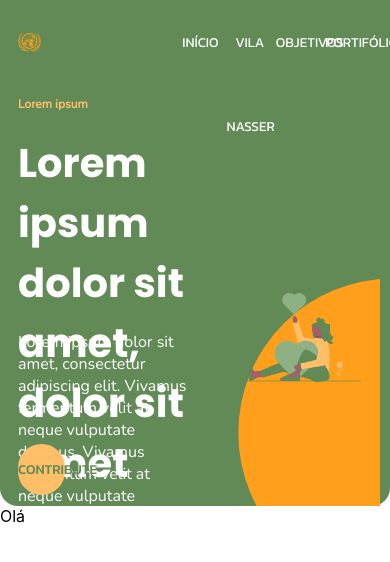
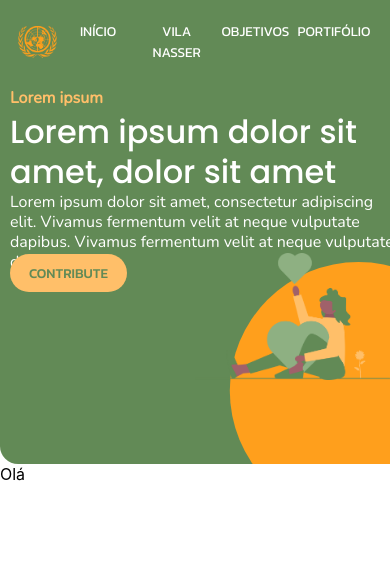
Before and after one commit to NadielySilva/ObjetivosSustentaveis_VilaNasser, a React (Create React App) app: page / in a window 390 px wide. Shown: the top 562 px of the page. Built offline with nearby package versions, Linux system fonts and the light colour scheme.

Commit message:
Header.js and Banner.js are now responsive

```diff
--- a/src/Components/Banner.js
+++ b/src/Components/Banner.js
@@ -15,6 +15,13 @@ const Container = styled.div`
   display: flex;
   border-radius: 0 0 18px 18px;
   background-color: #628A56;
+
+  @media screen and (max-width: 481px){
+    height: 45vh;
+    display: flex;
+    flex-direction: column;
+  }
+
 `;
 
 const BannerTextBox = styled.div`
@@ -25,14 +32,40 @@ const BannerTextBox = styled.div`
   align-items: flex-start;
   justify-content: space-evenly;
   padding-left: 18px;
+
+  @media screen and (max-width: 481px){
+    width: 100vw;
+    height: 25vh;
+    padding-left: 10px;
+  }
 `;
 
 const HighlightedText = styled.p`
   font-family: 'Nunito', sans-serif;
   font-weight: bold;
-  font-size: 0.75rem;
+  font-size: 1rem;
   color: #FFBF69;
+  line-height: 1rem;
   height: 3vh;
+
+  @media screen and (min-width: 1281px){
+    font-size: 1.5rem;
+    line-height: 1.5rem;
+    height: 3vh;
+  }
+
+  @media screen and (max-width: 813px){
+    font-size: 0.85rem;
+    line-height: 0.85rem;
+    height: 4.75vh;
+  }
+
+  @media screen and (max-width: 481px){
+    font-size: 1rem;
+    line-height: 2.5vh;
+    width: 100vw;
+    height: 2.5vh;
+  }
 `;
 
 const Title = styled.h1`
@@ -40,16 +73,56 @@ const Title = styled.h1`
   font-weight: 700;
   font-size: 2.5rem;
   color: #fff;
+  line-height: 2.5rem;
   width: 45vw;
-  height: 22vh;
+  height: 15vh;
+
+  @media screen and (min-width: 1281px){
+    font-size: 3.5rem;
+    line-height: 5rem;
+  }
+
+  @media screen and (max-width: 813px){
+    font-weight: 500;
+    font-size: 2rem;
+    line-height: 2rem;
+    height: 17vh;
+  }
+
+  @media screen and (max-width: 481px){
+    font-weight: 500;
+    font-size: 2rem;
+    line-height: 2.5rem;
+    width: 100vw;
+    height: 9vh;
+  }
 `;
 
 const Paragraph = styled.p`
   font-family: 'Nunito', sans-serif;
   font-size: 1rem;
   color: #fff;
+  line-height: 1.25rem;
   width: 45vw;
-  height: 12vh;
+  height: 10vh;
+
+  @media screen and (min-width: 1281px){
+    font-size: 1.5rem;
+    line-height: 2rem;
+  }
+
+  @media screen and (max-width: 813px){
+    font-size: 0.85rem;
+    line-height: 1rem;
+    height: 14vh;
+  }
+
+  @media screen and (max-width: 481px){
+    font-size: 1rem;
+    line-height: 1.25rem;
+    width: 100vw;
+    height: 7vh;
+  }
 `;
 
 const PrimaryBtn = styled.button`
@@ -68,6 +141,16 @@ const PrimaryBtn = styled.button`
     cursor: pointer;
     background-color: #fff;
   }
+
+  @media screen and (min-width: 1281px){
+    font-size: 1.5rem;
+  }
+
+  @media screen and (max-width: 481px){
+    width: 30vw;
+    height: 4.5vh;
+    border-radius: 4.5vh;
+  }
 `;
 
 const BannerImgBox = styled.div`
@@ -76,6 +159,13 @@ const BannerImgBox = styled.div`
   display: flex;
   align-items: flex-end;
   justify-content: center;
+
+  @media screen and (max-width: 481px){
+    width: 100vw;
+    height: 20vh;
+    justify-content: flex-end;
+    padding-left: 10px;
+  }
 `;
 
 const OrangeSemicircle = styled.div`
@@ -85,14 +175,51 @@ const OrangeSemicircle = styled.div`
   z-index: -0;
   clip-path: circle(42% at 11.75rem 85%);
   background-color: #FF9F1C;
+
+  @media screen and (min-width: 1281px){
+    clip-path: circle(42% at 22.5rem 85%);
+  }
+
+  @media screen and (max-width: 1281px){
+    clip-path: circle(42% at 14.75rem 85%);
+  }
+
+  @media screen and (max-width: 1081px){
+    clip-path: circle(40% at 12rem 90%);
+  }
+
+  @media screen and (max-width: 813px){
+    clip-path: circle(35% at 10rem 85%);
+  }
+
+  @media screen and (max-width: 481px){
+    clip-path: circle(35% at 9rem 85%);
+  }
 `;
 
 const BannerImg = styled.img`
   width: 35vw;
   height: 40vh;
   position: relative;
-  z-index: 1;
   object-fit: contain;
+
+  @media screen and (max-width: 1281px){
+    top: 2vh;
+  }
+
+  @media screen and (max-width: 1081px){
+    top: 5vh;
+  }
+
+  @media screen and (max-width: 813px){
+    top: 0vh;
+  }
+
+  @media screen and (max-width: 481px){
+    width: 50vw;
+    height: 55vh;
+    top: 10vh;
+  }
 `;
 
 export default function Banner() {
--- a/src/Components/Header.js
+++ b/src/Components/Header.js
@@ -20,8 +20,9 @@ const Container = styled.div`
     height: 10vh;
   }
 
-  @media screen (max-width: 1024px){
-    height: 10vh;
+  @media screen (max-width: 480px){
+    height: 5vh;
+    padding: 0;
   }
 `;
 
@@ -34,6 +35,11 @@ const Logo = styled.img`
     width: 6vw;
     height: 8vh;
   }
+
+  @media screen and (max-width: 480px){
+    width: 10vw;
+    height: 5vh;
+  }
 `;
 
 export default function Header() {
--- a/src/Components/Menu.js
+++ b/src/Components/Menu.js
@@ -11,6 +11,11 @@ const Container = styled.div`
   height: 10vh;
   display: flex;
   align-items: center;
+
+  @media screen and (max-width: 480px){
+    width: 80vw;
+    height: 5vh;
+  }
 `;
 
 const List = styled.ul`
@@ -22,6 +27,11 @@ const List = styled.ul`
 
   @media screen and (max-width: 1024px){
     width: 50vw;
+  }
+
+  @media screen and (max-width: 480px){
+    width: 80vw;
+    height: 5vh;
   }
 `;
 
@@ -35,16 +45,24 @@ const ListItem = styled.li`
   width: 12vw;
   height: 10vh;
 
-  @media screen and (max-width: 1024px){
-    font-size: 0.85rem;
-    width: 12vw;
-  };
-
   :hover{
     color: #FF9F1C;
     cursor: pointer;
     border-bottom: 3px solid #FF9F1C;
   }
+
+  @media screen and (max-width: 1024px){
+    font-size: 0.85rem;
+    width: 12vw;
+  }
+
+  @media screen and (max-width: 480px){
+    word-break: break-word;
+    line-height: 2.5vh;
+    width: 19.5vw;
+    height: 5vh;
+  }
+
 
 `;
 
```
